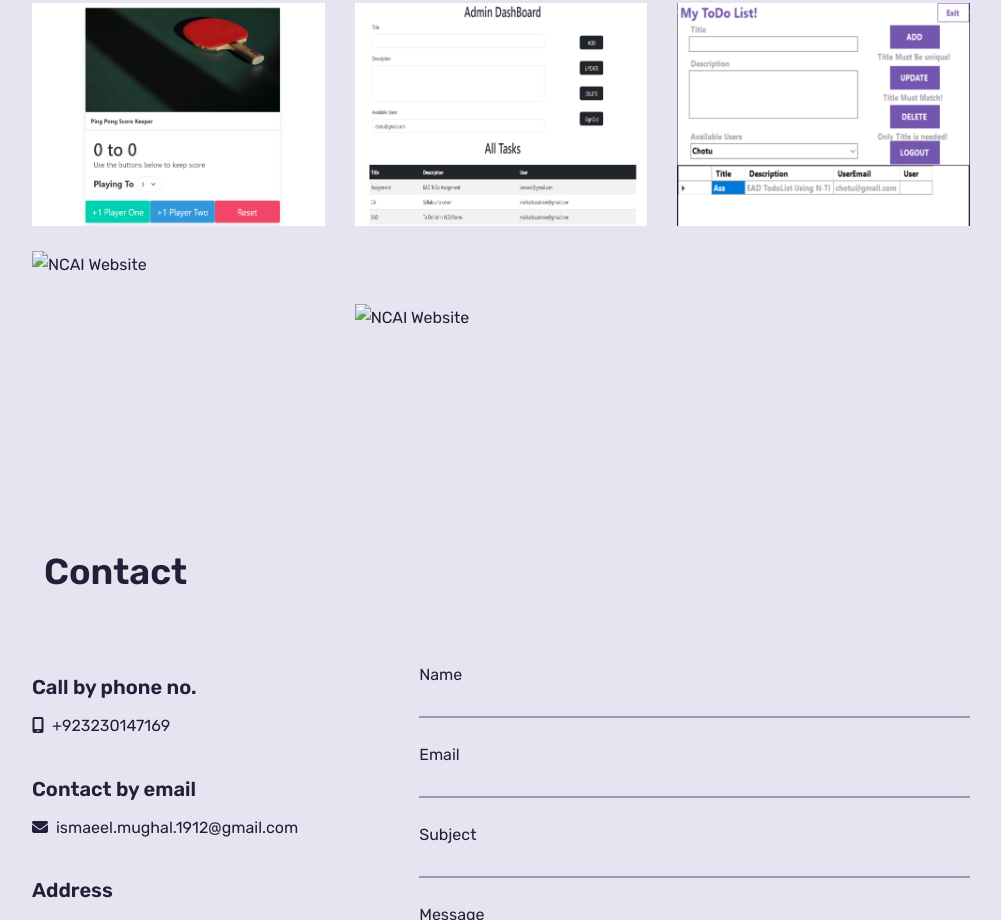
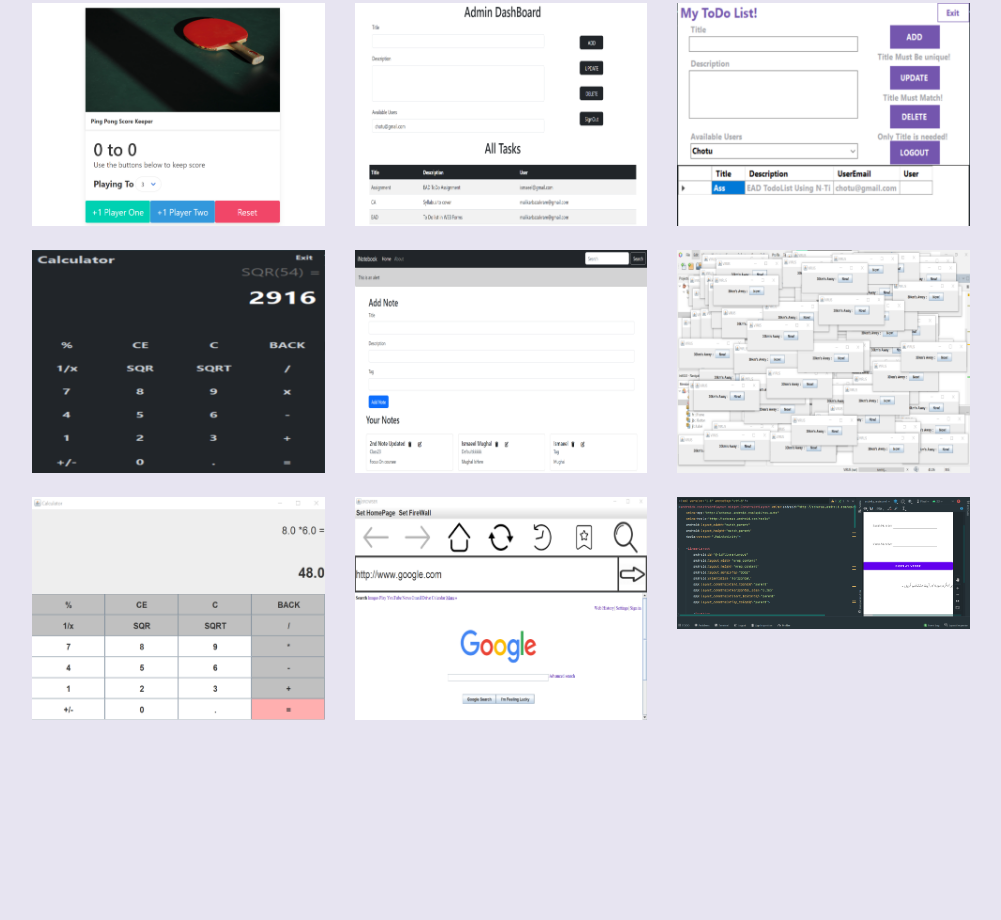
Before and after one commit to IsmaeelMughal/Portfolio, a plain HTML site: page index.html in a window 1280 px wide. Shown: the part 3989-4909 px from the top of the page, without its empty margins (139-1140 px from the left). Drawn offline with nearby package versions, Linux system fonts and the light colour scheme.

Commit message:
Java Applications Added and Mobile app

```diff
--- a/index.html
+++ b/index.html
@@ -535,7 +535,7 @@
                   />
                   <div class="mask"></div>
                 </div>
-                <span class="term">Tutorial - Git-Github</span>
+                <span class="term">Tutorial - Git & Github</span>
                 <h3 class="portfolio-item-title portfolio-item-intro">
                   A Tutorial For Everyone to Learn Git Basics.
                 </h3>
@@ -633,115 +633,126 @@
                   A Windows Application That Keeps You And Your Team Updated Of
                   Your Tasks
                 </h3>
-                <a href="https://zaynalishan.github.io/robofriends/"
+                <a
+                  href="https://github.com/IsmaeelMughal/ToDoList-EntityFramework-Csharp"
                   ><span class="more-button">&hellip;</span></a
                 >
               </div>
             </div>
 
             <!-- portfolio item -->
-            <div class="portfolio-item padd-15" data-category="js">
+            <div class="portfolio-item padd-15" data-category="csharp">
               <div class="portfolio-item-inner">
                 <div class="portfolio-item-thumbnail">
                   <img
-                    src="assets/img/weather.png"
-                    alt="NCAI Website"
-                    class="ncai_img"
+                    src="assets/img/calculator-csharp.png"
+                    alt="Calculator C#"
                   />
                   <div class="mask"></div>
                 </div>
-                <span class="term">Weather-genie</span>
+                <span class="term">Calculator - C#</span>
                 <h3 class="portfolio-item-title portfolio-item-intro">
-                  A JavaScipt API based Application that tells user weather of
-                  the Location entered
+                  A Basic Calculator Build using C# Window Forms. It can Help
+                  everyone in dealing their calculations.
                 </h3>
-                <a href="http://weather-genie.000webhostapp.com/"
+                <a href="https://github.com/IsmaeelMughal/Calculator"
                   ><span class="more-button">&hellip;</span></a
                 >
               </div>
             </div>
 
             <!-- portfolio item -->
-            <div class="portfolio-item padd-15" data-category="webproj">
+            <div class="portfolio-item padd-15" data-category="reactjs">
               <div class="portfolio-item-inner">
                 <div class="portfolio-item-thumbnail">
-                  <img src="assets/img/arcade-game.png" alt="" />
+                  <img
+                    src="assets/img/inotebook-react.png"
+                    alt="inotebook-react"
+                  />
                   <div class="mask"></div>
                 </div>
-                <span class="term">Arcade Game</span>
-                <h3 class="portfolio-item-title">A classic ping pong game</h3>
-                <a href="https://zaynalishan.github.io/arcade-game/"
+                <span class="term">iNotebook</span>
+                <h3 class="portfolio-item-title">
+                  A REACT Based Web Application that will keep all of your
+                  notes.
+                </h3>
+                <a href="https://github.com/IsmaeelMughal/iNotebook-REACT"
                   ><span class="more-button">&hellip;</span></a
                 >
               </div>
             </div>
             <!-- portfolio item -->
-            <div class="portfolio-item padd-15" data-category="webproj">
+            <div class="portfolio-item padd-15" data-category="java">
               <div class="portfolio-item-inner">
                 <div class="portfolio-item-thumbnail">
-                  <img src="assets/img/bg.png" alt="" />
+                  <img src="assets/img/virus-Java.png" alt="virus-Java" />
                   <div class="mask"></div>
                 </div>
-                <span class="term">Background Generator</span>
+                <span class="term">VIRUS</span>
                 <h3 class="portfolio-item-title">
-                  A background generator app made for developers
+                  WARNING: Click At Your Own Risk!!!
                 </h3>
-                <a href="https://zaynalishan.github.io/css-background-color/"
+                <a href="https://github.com/IsmaeelMughal/VIRUS"
                   ><span class="more-button">&hellip;</span></a
                 >
               </div>
             </div>
             <!-- portfolio item -->
-            <div class="portfolio-item padd-15" data-category="mobileapp">
+            <div class="portfolio-item padd-15" data-category="java">
               <div class="portfolio-item-inner">
                 <div class="portfolio-item-thumbnail">
-                  <img src="assets/img/marvel.png" alt="" />
+                  <img
+                    src="assets/img/calculator-java.png"
+                    alt="Calculator java"
+                  />
                   <div class="mask"></div>
                 </div>
-                <span class="term">Marvel Fan Test</span>
+                <span class="term">Calculator - Java</span>
                 <h3 class="portfolio-item-title">
-                  A Marvel quiz mobile app made using Flutter
+                  A Basic Calculator Build using Java. It can Help everyone in
+                  dealing their calculations.
                 </h3>
-                <a href="https://github.com/ZaynAliShan/marvel_test/tree/main"
+                <a href="https://github.com/IsmaeelMughal/GUI-Calculator-JAVA"
                   ><span class="more-button">&hellip;</span></a
                 >
               </div>
             </div>
 
             <!-- portfolio item -->
-            <div class="portfolio-item padd-15" data-category="js">
+            <div class="portfolio-item padd-15" data-category="java">
               <div class="portfolio-item-inner">
                 <div class="portfolio-item-thumbnail">
                   <img
-                    src="assets/img/tip-calculator.png"
-                    alt="NCAI Website"
-                    class="ncai_img"
+                    src="assets/img/googlybrowser-java.png"
+                    alt="googlybrowser-java"
                   />
                   <div class="mask"></div>
                 </div>
-                <span class="term">Tip Calculator</span>
+                <span class="term">Googly Browser</span>
                 <h3 class="portfolio-item-title portfolio-item-intro">
-                  A JavaScipt Web-based app that can calculate your bill
-                  including the amount of tip and persons you want to contribute
+                  A WEB Browser with basic functionalities in JAVA. It has
+                  functionalities like forward, backward, refresh, Bookmarks,
+                  History, Firewall etc
                 </h3>
-                <a href="https://zaynalishan.github.io/tip-calculator/"
+                <a href="https://github.com/IsmaeelMughal/Googly-Browser"
                   ><span class="more-button">&hellip;</span></a
                 >
               </div>
             </div>
 
             <!-- portfolio item -->
-            <div class="portfolio-item padd-15" data-category="webproj">
+            <div class="portfolio-item padd-15" data-category="mobileapp">
               <div class="portfolio-item-inner">
                 <div class="portfolio-item-thumbnail">
-                  <img src="assets/img/clock.png" alt="" />
+                  <img src="assets/img/Quran-App.png" alt="Holy Quran" />
                   <div class="mask"></div>
                 </div>
-                <span class="term">Analogue Clock</span>
+                <span class="term">Holy Quran</span>
                 <h3 class="portfolio-item-title">
-                  A simple analogue clock that tells time 😉
+                  This is Quran App that gives verse to it's user by just select
+                  surah number and parah number
                 </h3>
-                <a href="https://zaynalishan.github.io/analogue_clock/"
+                <a href="https://github.com/IsmaeelMughal/Holy-Quran"
                   ><span class="more-button">&hellip;</span></a
                 >
               </div>
```
Also changed, not shown: assets/img/Quran-App.png (added), assets/img/calculator-csharp.png (added), assets/img/calculator-java.png (added), assets/img/googlybrowser-java.png (added), assets/img/inotebook-react.png (added), assets/img/virus-Java.png (added).
